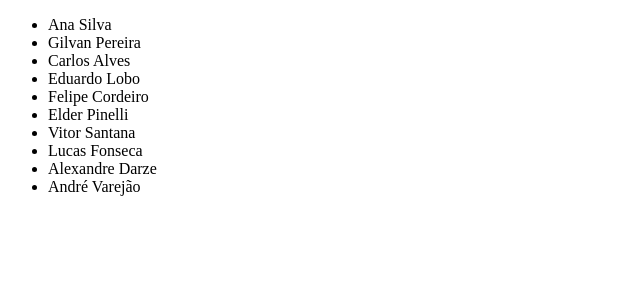
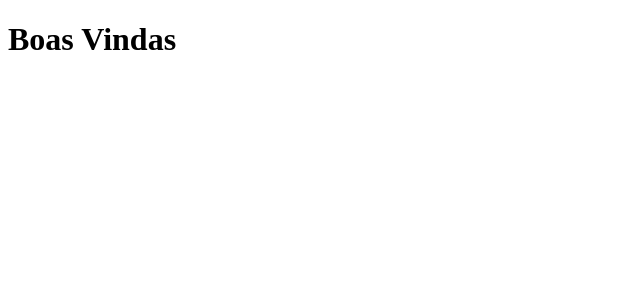
Before and after one commit to ruaanc/Ng_Imobiliaria, an Angular app: page / in a window 1280 px wide. Shown: the top 300 px of the page, without its empty margins (0-640 px from the left). Built offline with nearby package versions, Linux system fonts and the light colour scheme.

Commit message:
rotas /clientes

```diff
--- a/src/app/app-routing.module.ts
+++ b/src/app/app-routing.module.ts
@@ -1,7 +1,12 @@
+import { AppComponent } from './app.component';
 import { NgModule } from '@angular/core';
 import { Routes, RouterModule } from '@angular/router';
 
-const routes: Routes = [];
+import { ListClientesComponent } from './Cliente/list-clientes/list-clientes.component';
+
+const routes: Routes = [
+  { path: 'clientes', component: ListClientesComponent }
+];
 
 @NgModule({
   imports: [RouterModule.forRoot(routes)],
--- a/src/app/app.component.html
+++ b/src/app/app.component.html
@@ -1,3 +1,2 @@
-<app-list-clientes></app-list-clientes>
-
+<h1>Boas Vindas</h1>
 <router-outlet></router-outlet>
```
